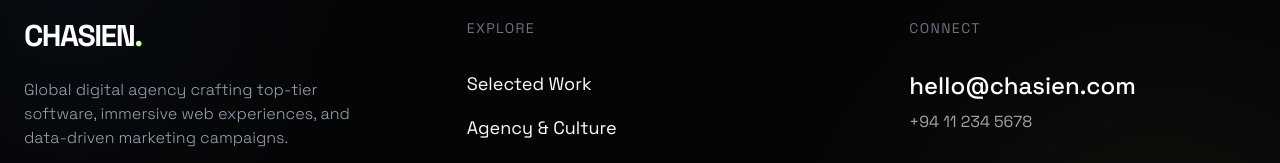
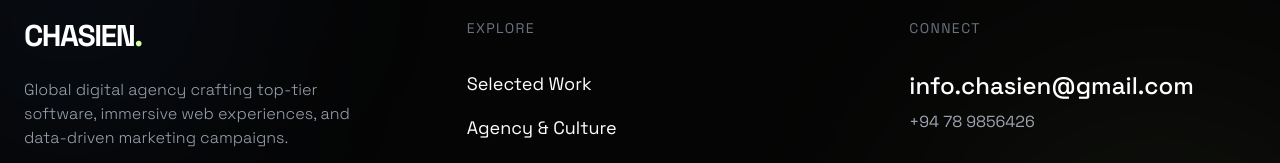
Before and after one commit to Thenuja-Hansana/chasien-software-agency, a plain HTML site: page index.html in a window 1280 px wide. Shown: the part 5549-5712 px from the top of the page. Drawn offline with nearby package versions, Linux system fonts and the light colour scheme; a script that the page names is missing.

Commit message:
Correct Email

```diff
--- a/index.html
+++ b/index.html
@@ -335,8 +335,8 @@
 
                     <div class="flex flex-col">
                         <h4 class="text-xs md:text-sm uppercase tracking-widest text-gray-500 mb-6 md:mb-8">Connect</h4>
-                        <a href="mailto:hello@chasien.com" class="text-xl md:text-2xl font-medium hover:text-neon transition-colors mb-2 hover-magnetic inline-block">hello@chasien.com</a>
-                        <a href="tel:+94112345678" class="text-gray-400 hover:text-white transition-colors mb-8 md:mb-10 block hover-magnetic">+94 11 234 5678</a>
+                        <a href="mailto:hello@chasien.com" class="text-xl md:text-2xl font-medium hover:text-neon transition-colors mb-2 hover-magnetic inline-block">info.chasien@gmail.com</a>
+                        <a href="tel:+94112345678" class="text-gray-400 hover:text-white transition-colors mb-8 md:mb-10 block hover-magnetic">+94 78 9856426</a>
 
                         <div class="flex gap-4 md:gap-6">
                             <a href="#" class="w-10 h-10 md:w-12 md:h-12 rounded-full border border-white/20 flex items-center justify-center hover:bg-neon hover:text-black hover:scale-110 transition-all duration-300 hover-magnetic group">
```
